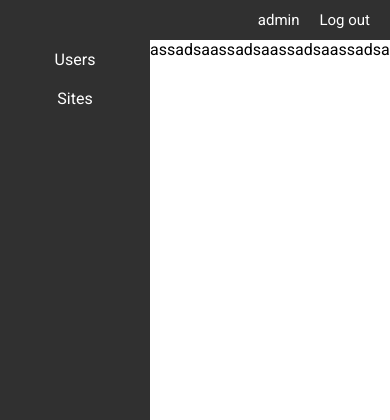
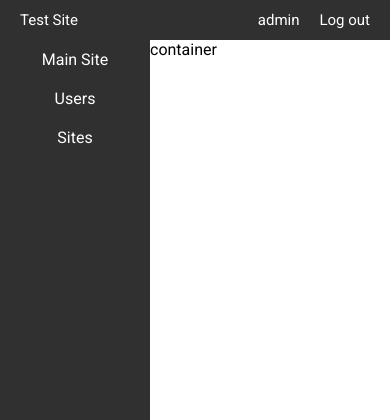
Before and after one commit to CasinoRoyaleKrupier/simple-cms, a PHP site: page /administrator/control_panel.php in a window 390 px wide; the page is wider, and only the part inside the window is pictured. Shown: the top 420 px of that part. Run offline with PHP 8.4, Linux system fonts and the light colour scheme; a user stored in the database is signed in.

Commit message:
customization layout for admin panel

```diff
--- a/administrator/admin_styles/login_panel.css
+++ b/administrator/admin_styles/login_panel.css
@@ -1,6 +1,7 @@
 body
 {
-    background: url(../../images/login_panel.png); /* Background pattern from Toptal Subtle Patterns */
+    /* Background pattern from Toptal Subtle Patterns */
+    background: url(../../images/login_panel.png);
     background-attachment: fixed;
     color: #ffffff;
     font-size: 20px;
--- a/administrator/admin_styles/nav_bar.css
+++ b/administrator/admin_styles/nav_bar.css
@@ -7,12 +7,29 @@
     position: fixed;
 }
 
-#nav_bar_buttons_section
+.nav_bar_button
 {
     width: 100%;
+    text-align: center;
 }
 
-#nav_bar_buttons_section a,
+#nav_panel a,
+#nav_panel a:link
+{
+    width: 100%;
+    padding: 10px 0;
+    text-decoration: none;
+    color: #ffffff;
+    display: block;
+}
+
+#nav_panel a:hover
+{
+    color: #dd7600;
+    background-color: #414141;
+}
+
+/* #nav_bar_buttons_section a,
 #nav_bar_buttons_section a:link,
 #nav_bar_buttons_section a:visited,
 #nav_bar_buttons_section a:active
@@ -21,15 +38,8 @@
     color: #ffffff;
 }
 
-.nav_bar_button
-{
-    width: 100%;
-    padding: 10px 0;
-    text-align: center;
-}
-
-.nav_bar_button:hover
+.nav_bar_buttons_section a:hover
 {
     background-color: #414141;
     color: #dd7600;
-}
+} */
--- a/administrator/admin_styles/top_bar.css
+++ b/administrator/admin_styles/top_bar.css
@@ -11,10 +11,9 @@
 }
 
 #top_bar a,
-#top_bar a:link,
-#top_bar a:visited,
-#top_bar a:active
+#top_bar a:link
 {
+    padding: 10px 10px;
     text-decoration: none;
     color: #ffffff;
 }
@@ -22,16 +21,16 @@
 #top_bar a:hover
 {
     color: #dd7600;
+    background-color: #414141;
 }
 
-#top_bar_time
+.top_bar_button_left
 {
+    height: 100%;
     float: left;
 }
 
-#top_bar_user, #top_bar_logout
+.top_bar_button_right
 {
-    vertical-align: middle;
     float: right;
-    padding: 0 10px;
 }
--- a/administrator/control_panel.php
+++ b/administrator/control_panel.php
@@ -24,32 +24,37 @@
 
     <script src="../scripts/jquery-3.4.1.min.js"></script>
 
-    <title>Document</title>
+    <title>Panel administration</title>
 </head>
 <body>
     <div id="top_bar">
-        <div id="top_bar_logout">
+        <div class="top_bar_button_left">
+            <a href="../index.php">Test Site</a>
+        </div>
+        <div class="top_bar_button_right">
             <a href="logout.php">Log out</a>
         </div>
-        <div id="top_bar_user">
-            <?php
-                echo $_SESSION['user'] . "";
-            ?>
+        <div class="top_bar_button_right">
+            <a href="#">
+                <?php echo $_SESSION['user'] . ""; ?>
+            </a>
         </div>
     </div>
 
     <div id="nav_panel">
-        <div id="nav_bar_buttons_section">
-            <a href="#">
-                <div class="nav_bar_button">Users</div>
-            </a>
-            <a href="#">
-                <div class="nav_bar_button">Sites</div>
-            </a>
+    <div class="nav_bar_button">
+            <a href="control_panel.php">Main Site</a>
+        </div>
+        <div class="nav_bar_button">
+            <a href="#">Users</a>
+        </div>
+        <div class="nav_bar_button">
+            <a href="#">Sites</a>
         </div>
     </div>
-    <div id="container">assadsaassadsaassadsaassadsaassadsaassdsa</div>
 
-    <script src="admin_scripts/time.js"></script>
+    <div id="container">
+        container
+    </div>
 </body>
 </html>
```
Also changed, not shown: index.php (+7 -4 lines), scripts/main.js (+7 -7 lines), styles/main.css (+5 -127 lines), styles/max_width_1000.css (added, +72 -0 lines), styles/max_width_1300.css (added, +25 -0 lines), styles/scrollbar.css (added, +17 -0 lines), scripts/jquery-3.4.1.min.js.
